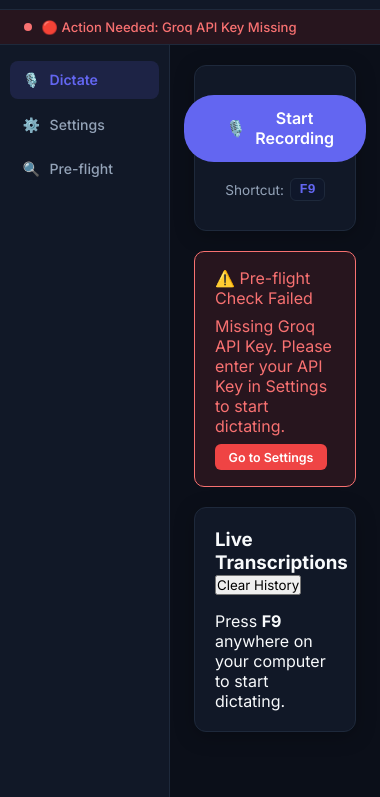
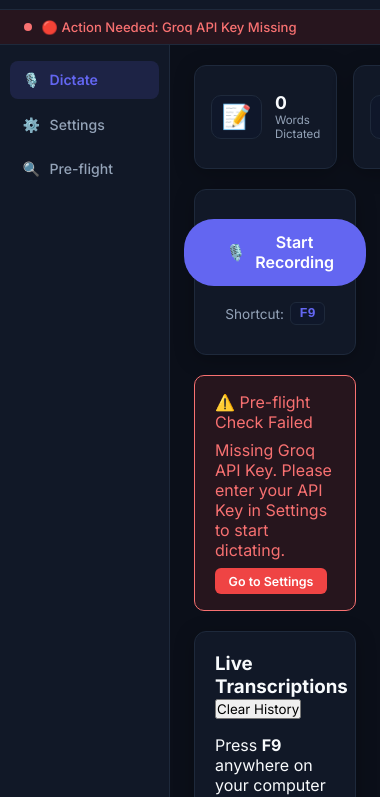
Before and after one commit to rodolfonobrega/AudioScribe, an Electron app: page electron/ui/index.html in a window 380 px wide. Shown: the part 47-844 px from the top of the page. Drawn offline with Linux system fonts and the light colour scheme; no server answers.

Commit message:
feat(dashboard): Add Productivity Analytics Cards (Words, Minutes Saved, Latency) and First-Run Pre-Flight Safety Checks

```diff
--- a/electron/ui/app.js
+++ b/electron/ui/app.js
@@ -134,11 +134,55 @@ document.addEventListener('DOMContentLoaded', () => {
         }
     });
 
-    // --- 5. RECORDING CONTROL WITH PRE-FLIGHT VALIDATION ---
+    // --- 5. PRODUCTIVITY STATS TRACKING ---
+    const metricWordsEl = document.getElementById('metric-words');
+    const metricTimeSavedEl = document.getElementById('metric-time-saved');
+    const metricLatencyEl = document.getElementById('metric-latency');
+
+    let totalWords = parseInt(localStorage.getItem('audioscribe_total_words') || '0', 10);
+    let totalLatencyMs = parseInt(localStorage.getItem('audioscribe_total_latency') || '320', 10);
+    let totalTranscriptions = parseInt(localStorage.getItem('audioscribe_count') || '1', 10);
+
+    function updateMetricCards() {
+        metricWordsEl.textContent = totalWords.toLocaleString();
+
+        // Time saved formula: (Words / 40 WPM typing) - (Words / 150 WPM speaking)
+        const typingMinutes = totalWords / 40;
+        const speechMinutes = totalWords / 150;
+        const minutesSaved = Math.max(0, Math.round(typingMinutes - speechMinutes));
+
+        if (minutesSaved >= 60) {
+            const hours = (minutesSaved / 60).toFixed(1);
+            metricTimeSavedEl.textContent = `${hours} hrs`;
+        } else {
+            metricTimeSavedEl.textContent = `${minutesSaved} min`;
+        }
+
+        const avgLatency = Math.round(totalLatencyMs / totalTranscriptions);
+        metricLatencyEl.textContent = `${avgLatency} ms`;
+    }
+
+    updateMetricCards();
+
+    function recordNewTranscription(text, latencyMs = 320) {
+        if (!text) return;
+        const wordCount = text.trim().split(/\s+/).filter(Boolean).length;
+
+        totalWords += wordCount;
+        totalLatencyMs += latencyMs;
+        totalTranscriptions += 1;
+
+        localStorage.setItem('audioscribe_total_words', totalWords.toString());
+        localStorage.setItem('audioscribe_total_latency', totalLatencyMs.toString());
+        localStorage.setItem('audioscribe_count', totalTranscriptions.toString());
+
+        updateMetricCards();
+    }
+
+    // --- 6. RECORDING CONTROL WITH PRE-FLIGHT VALIDATION ---
     const recordBtn = document.getElementById('record-toggle-btn');
     const recordLabel = document.getElementById('record-btn-label');
     const historyList = document.getElementById('transcription-list');
-    const emptyHistory = document.getElementById('empty-history-state');
     let isRecording = false;
 
     recordBtn.addEventListener('click', async () => {
@@ -168,6 +212,29 @@ document.addEventListener('DOMContentLoaded', () => {
         }
     }
 
+    // Listen to Engine Events from Main process
+    if (window.api && window.api.onEngineEvent) {
+        window.api.onEngineEvent((eventData) => {
+            if (eventData.event === 'transcription_result') {
+                const text = eventData.data.text;
+                const latency = eventData.data.latency_ms || 320;
+
+                recordNewTranscription(text, latency);
+
+                // Add to UI history list
+                const item = document.createElement('div');
+                item.className = 'transcription-item';
+                const timeStr = new Date().toLocaleTimeString();
+                item.innerHTML = `<div class="meta">${timeStr} • ⚡ ${latency}ms</div><div class="body">${text}</div>`;
+
+                const emptyState = document.getElementById('empty-history-state');
+                if (emptyState) emptyState.remove();
+
+                historyList.prepend(item);
+            }
+        });
+    }
+
     // Clear History
     const clearHistoryBtn = document.getElementById('clear-history-btn');
     clearHistoryBtn.addEventListener('click', () => {
--- a/electron/ui/index.html
+++ b/electron/ui/index.html
@@ -52,6 +52,31 @@
 
                 <!-- TAB 1: DICTATE -->
                 <div class="tab-content active" id="tab-dictate">
+                    <!-- Productivity Metrics Grid -->
+                    <div class="metrics-grid">
+                        <div class="metric-card">
+                            <span class="metric-icon">📝</span>
+                            <div class="metric-info">
+                                <span class="metric-value" id="metric-words">0</span>
+                                <span class="metric-label">Words Dictated</span>
+                            </div>
+                        </div>
+                        <div class="metric-card">
+                            <span class="metric-icon">⏱️</span>
+                            <div class="metric-info">
+                                <span class="metric-value" id="metric-time-saved">0 min</span>
+                                <span class="metric-label">Time Saved</span>
+                            </div>
+                        </div>
+                        <div class="metric-card">
+                            <span class="metric-icon">⚡</span>
+                            <div class="metric-info">
+                                <span class="metric-value" id="metric-latency">0 ms</span>
+                                <span class="metric-label">Avg Latency</span>
+                            </div>
+                        </div>
+                    </div>
+
                     <!-- Main Recording Control Card -->
                     <div class="card record-card">
                         <button class="record-btn" id="record-toggle-btn">
--- a/electron/ui/style.css
+++ b/electron/ui/style.css
@@ -210,6 +210,48 @@ body {
     display: flex;
 }
 
+/* Productivity Metrics Grid */
+.metrics-grid {
+    display: grid;
+    grid-template-columns: repeat(3, 1fr);
+    gap: 1rem;
+}
+
+.metric-card {
+    background-color: var(--bg-card);
+    border: 1px solid var(--border-color);
+    border-radius: 12px;
+    padding: 1rem;
+    display: flex;
+    align-items: center;
+    gap: 0.8rem;
+    box-shadow: var(--shadow-card);
+}
+
+.metric-icon {
+    font-size: 1.5rem;
+    background: var(--input-bg);
+    border: 1px solid var(--border-color);
+    border-radius: 10px;
+    padding: 0.4rem 0.6rem;
+}
+
+.metric-info {
+    display: flex;
+    flex-direction: column;
+}
+
+.metric-value {
+    font-size: 1.1rem;
+    font-weight: 700;
+    color: var(--text-main);
+}
+
+.metric-label {
+    font-size: 0.72rem;
+    color: var(--text-muted);
+}
+
 /* Cards */
 .card {
     background-color: var(--bg-card);
```
